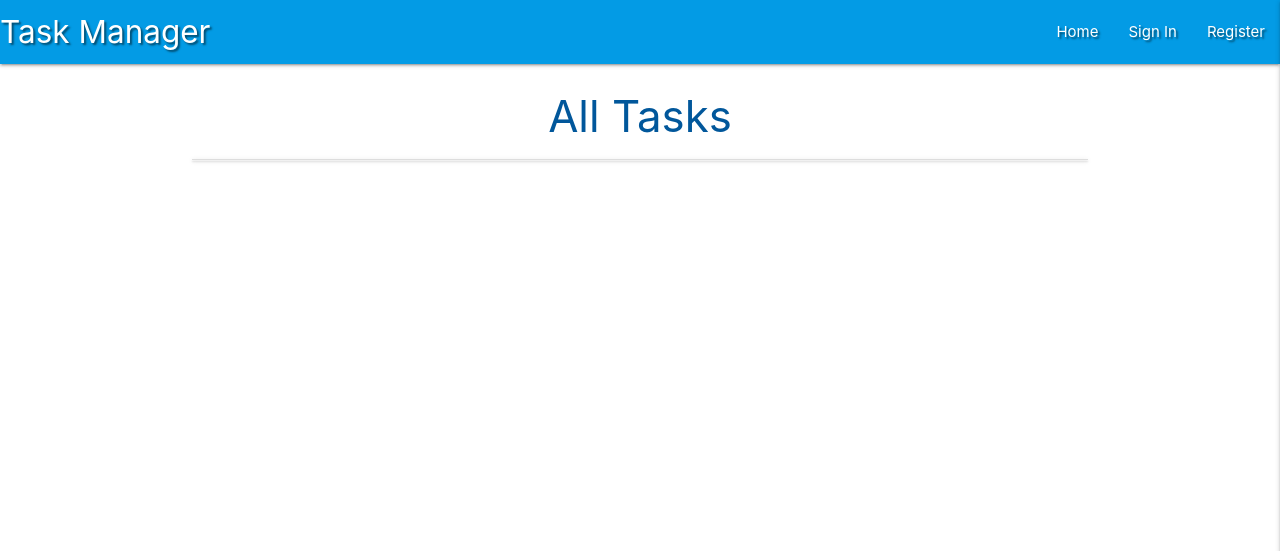
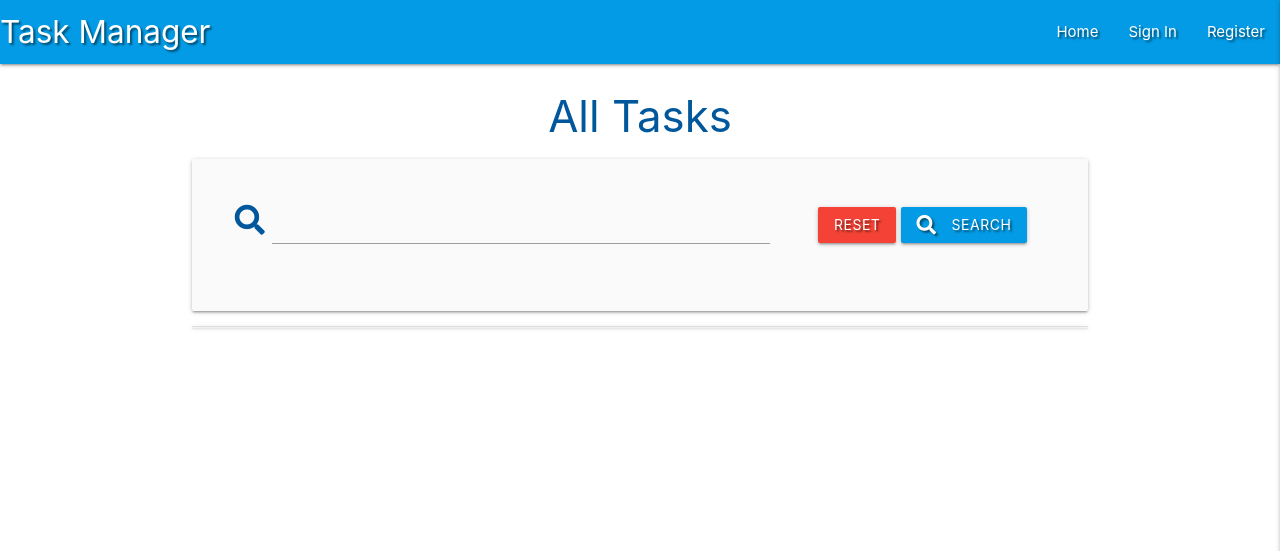
Before and after one commit to 2ndborn/flask-task-manager, a Flask app: page / in a window 1280 px wide. Shown: the top 551 px of the page. Run offline with Flask 3, Linux system fonts and the light colour scheme; data that the repository does not hold is empty; some libraries are stand-ins or nearby versions.

Commit message:
Added the search functionallity

```diff
--- a/app.py
+++ b/app.py
@@ -22,6 +22,13 @@ mongo = PyMongo(app)
 @app.route("/get_tasks")
 def get_tasks():
     tasks = list(mongo.db.tasks.find())
+    return render_template("tasks.html", tasks=tasks)
+
+
+@app.route("/search", methods=["GET", "POST"])
+def search():
+    query = request.form.get("query")
+    tasks = list(mongo.db.tasks.find({"$text": {"$search": query}}))
     return render_template("tasks.html", tasks=tasks)
 
 
@@ -180,6 +187,13 @@ def edit_category(category_id):
     return render_template("edit_category.html", category=category)
 
 
+@app.route("/delete_category/<category_id>")
+def delete_category(category_id):
+    mongo.db.categories.delete_one({"_id": ObjectId(category_id)})
+    flash("Category Successfully Deleted")
+    return redirect(url_for("get_categories"))
+
+
 if __name__ == "__main__":
     app.run(host=os.environ.get("IP"),
             port=int(os.environ.get("PORT")),
--- a/templates/categories.html
+++ b/templates/categories.html
@@ -20,7 +20,7 @@
             </div>
             <div class="card-action">
                 <a href="{{ url_for('edit_category', category_id=category._id) }}" class="btn green accent-4">Edit</a>
-                <a href="#" class="btn light-blue lighten-1">Delete</a>
+                <a href="{{ url_for('delete_category', category_id=category._id) }}" class="btn light-blue lighten-1">Delete</a>
             </div>
         </div>
     </div>
--- a/templates/tasks.html
+++ b/templates/tasks.html
@@ -2,6 +2,24 @@
 {% block content %}
 
 <h3 class="light-blue-text text-darken-4 center-align">All Tasks</h3>
+
+<div class="row card-panel grey lighten-5">
+    <form action="{{ url_for('search') }}" method="POST" class="col s12">
+        <div class="row valign-wrapper center-align">
+            <div class="input-field col s12 m8">
+                <i class="fas fa-search prefix light-blue-text text-darken-4"></i>
+                <input type="text" name="query" id="query" minlength="3" class="validate" required>
+                <label for="query"Search Task></label>
+            </div>
+            <div class="col s12 m4">
+                <a href="{{ url_for('get_tasks') }}" class="red btn text-shadow">Reset</a>
+                <button type="submit" class="light-blue darken-1 btn text-shadow">
+                    <i class="fas fa-search left"></i> Search
+                </button>
+            </div>
+        </div>
+    </form>
+</div>
 
     <ul class="collapsible">
         {% for task in tasks %}
```
